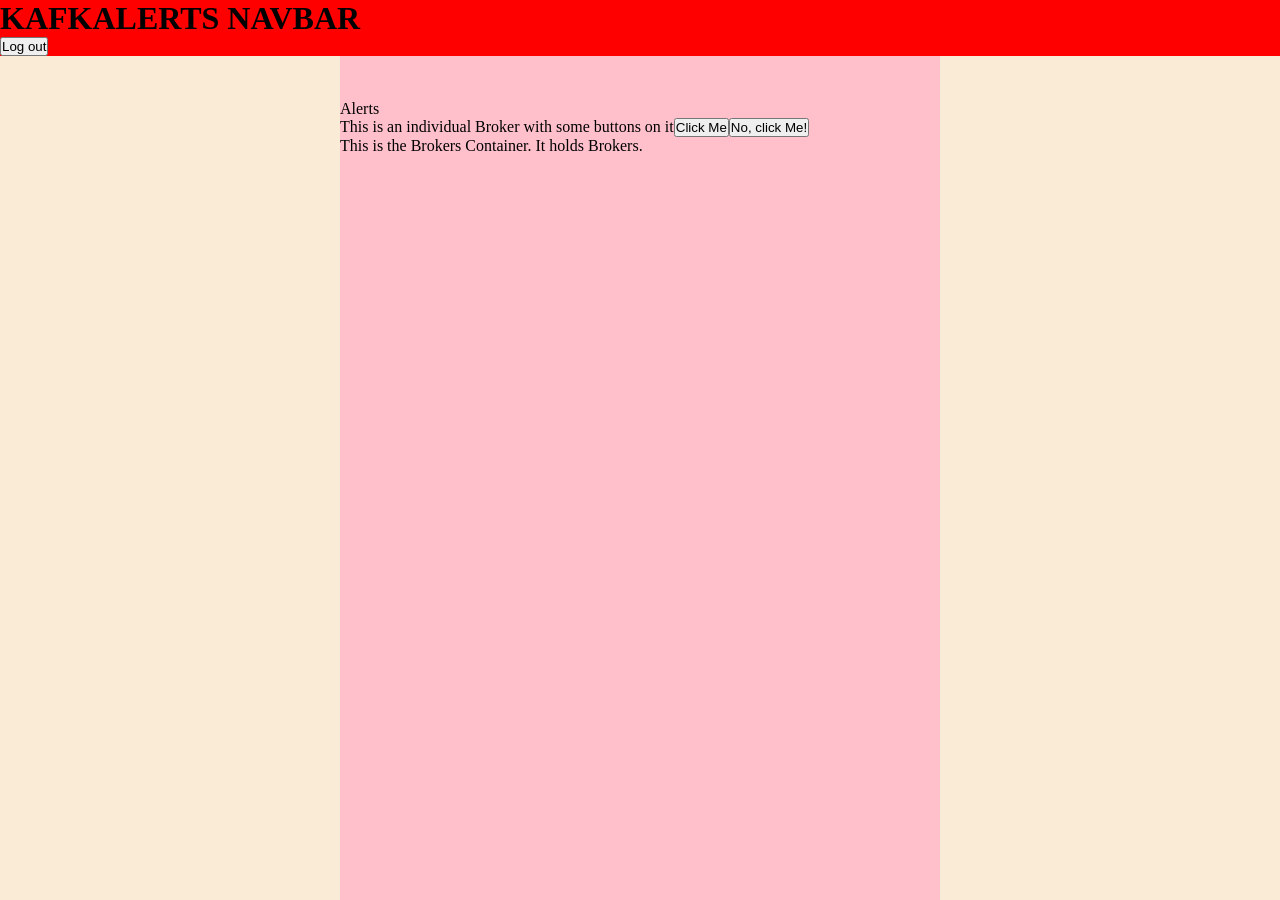
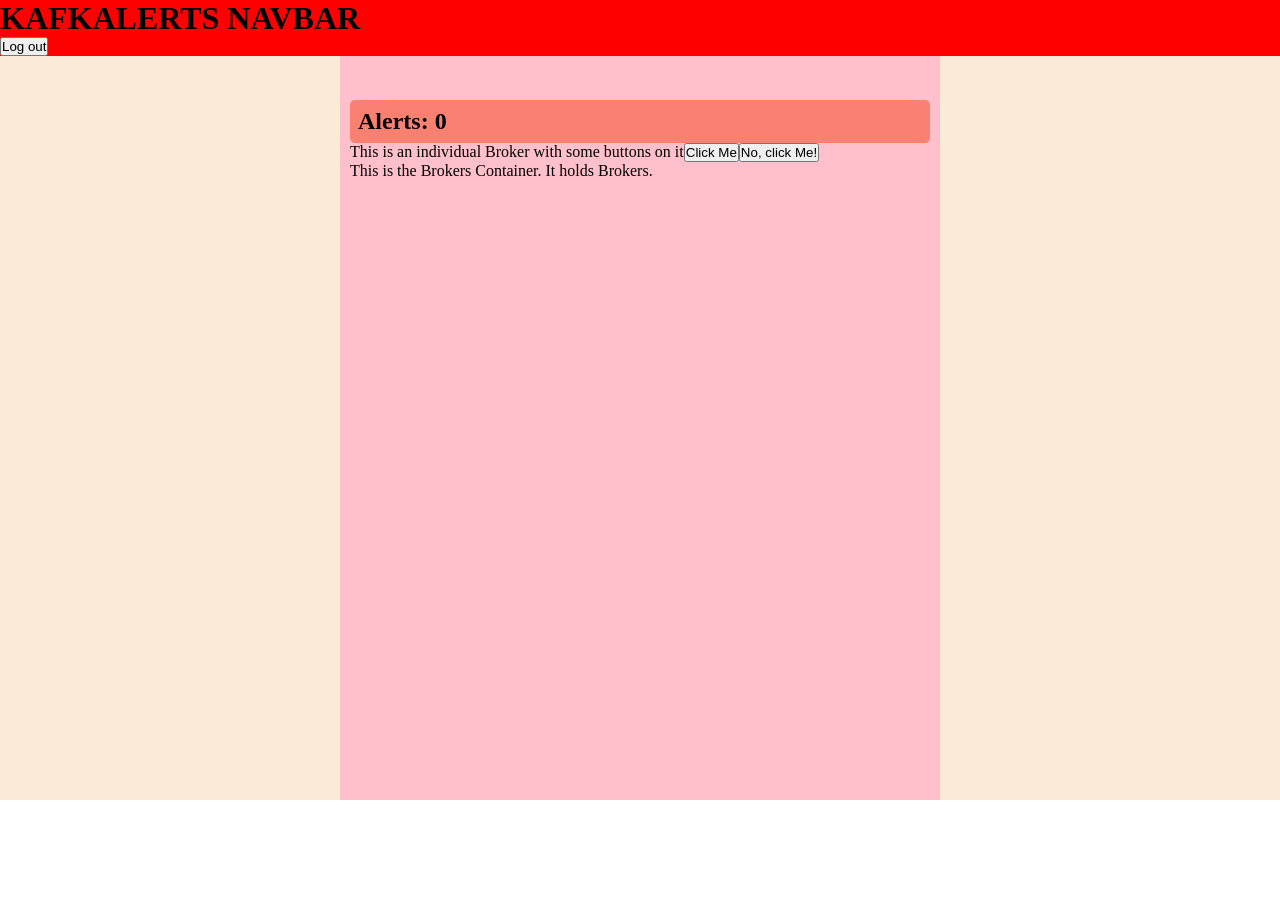
Before and after one commit to oslabs-beta/kafkalerts, a React app: page /dashboard in a window 1280 px wide. After the commit the page ends 800 px from the top, so only its background shows below. Built offline with nearby package versions, Linux system fonts and the light colour scheme.

Commit message:
Alerts container layed out. Alert component added

```diff
--- a/src/containers/AlertsContainer.jsx
+++ b/src/containers/AlertsContainer.jsx
@@ -1,7 +1,16 @@
 import React from 'react';
+import Alert from './components/Alert';
 
-const AlertsContainer = () => {
-  return <div>Alerts</div>;
+const AlertsContainer = ({ alerts }) => {
+  const alertsArr = alerts.map((alert, index) => {
+    return <Alert info={alert} key={index} />;
+  });
+  return (
+    <section id='alerts-container'>
+      <h2>Alerts: {alerts.length}</h2>
+      <ul>{alertsArr}</ul>
+    </section>
+  );
 };
 
 export default AlertsContainer;
--- /dev/null
+++ b/src/containers/components/Alert.jsx
@@ -0,0 +1,7 @@
+import React from 'react';
+
+const Alert = () => {
+  return <li>I am an alert, like it or not</li>;
+};
+
+export default Alert;
--- a/src/pages/Dashboard.jsx
+++ b/src/pages/Dashboard.jsx
@@ -6,6 +6,7 @@ import './styles.scss';
 const Dashboard = () => {
   const [alerts, setAlerts] = useState([]);
   const [brokers, setBrokers] = useState([]);
+
   return (
     <div id='dashboard-page' class='pages'>
       <Navbar />
--- a/src/pages/styles.scss
+++ b/src/pages/styles.scss
@@ -1,7 +1,7 @@
 * {
   margin: 0;
   padding: 0;
-  box-sizing: 0;
+  box-sizing: border-box;
 }
 .pages {
   background-color: antiquewhite;
@@ -20,6 +20,12 @@
     background-color: pink;
     width: 600px;
     min-height: 100vh;
-    padding: 100px 0px 0px 0px;
+    padding: 100px 10px 0px 10px;
+
+    #alerts-container {
+      background-color: salmon;
+      padding: 8px;
+      border-radius: 5px;
+    }
   }
 }
```
